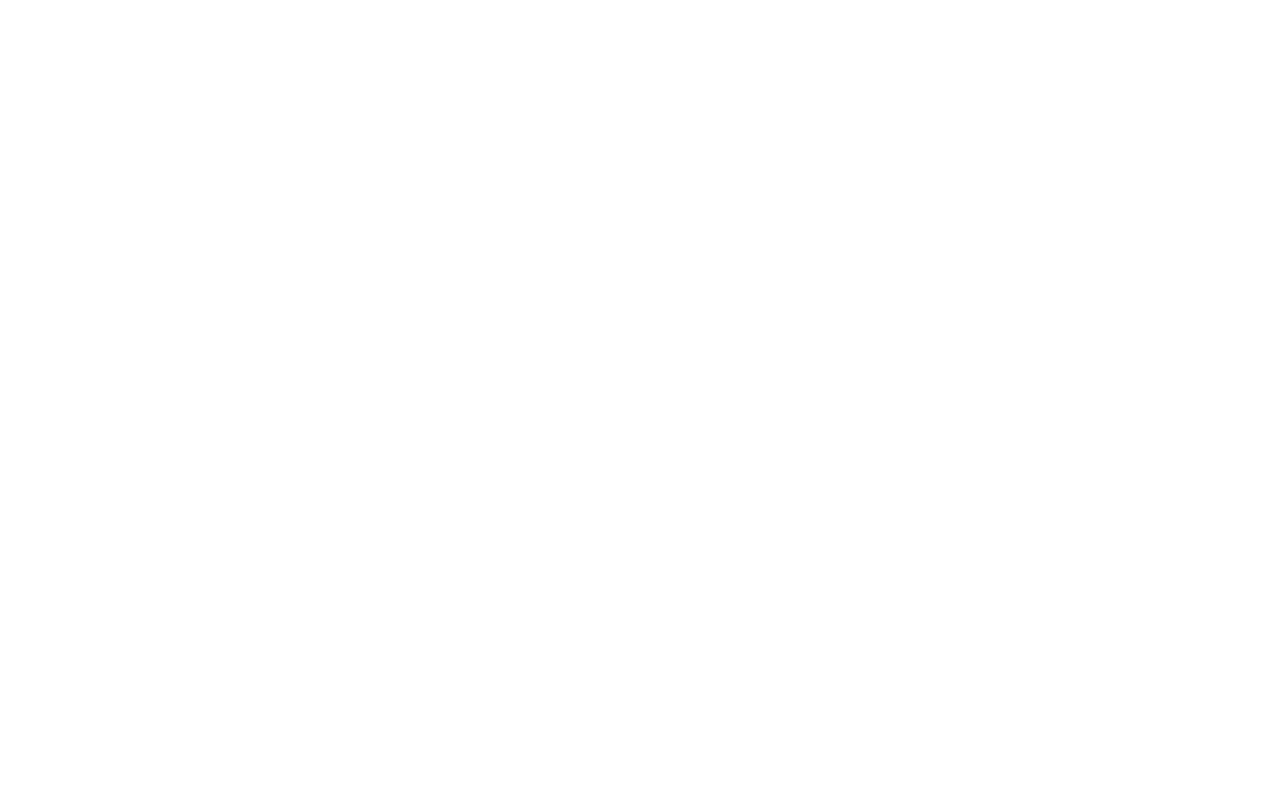
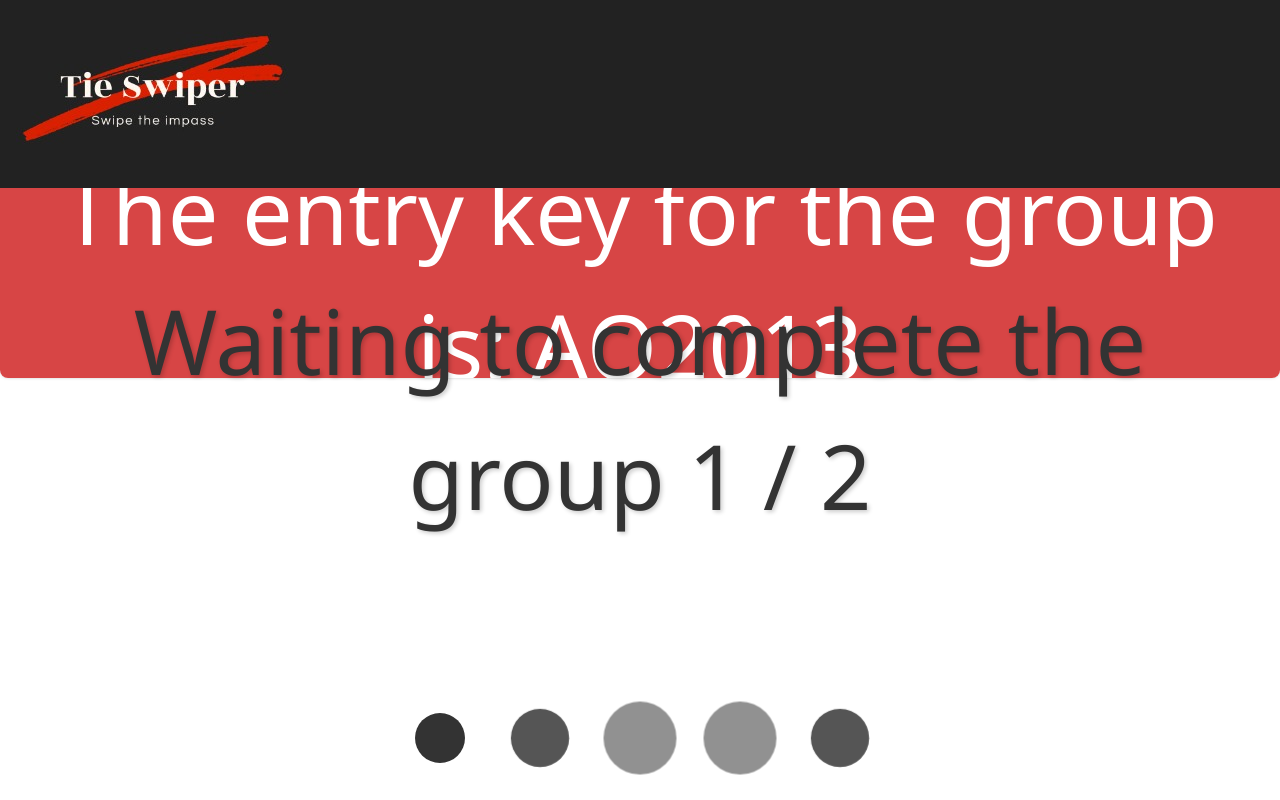
Before and after one commit to MarianaSilva659/Hack, a Vue app in the folder frontend/: page /waitgroup in a window 1280 px wide. Before the commit this address had no page. Built offline with nearby package versions, Linux system fonts and the light colour scheme.

Commit message:
falata duas páginas

```diff
--- /dev/null
+++ b/frontend/src/components/PagPrincipal.vue
@@ -0,0 +1,25 @@
+<template>
+    <header class="w3-container" style="position: relative;background-color: #222222;">
+        <div><img src="../assets/logo.jpeg" alt="Imagem de Exemplo" class="w3-image" ref="imag"></div>
+    </header>
+</template>
+
+
+<script>
+export default {
+    data() {
+        return {
+
+        };
+    },
+
+    methods: {
+
+    }
+}
+</script>
+
+
+
+<style scoped>
+</style>
--- /dev/null
+++ b/frontend/src/components/WaitGroup.vue
@@ -0,0 +1,150 @@
+<template>
+    <header class="w3-container" style="position: relative;background-color: #222222;">
+        <div><img src="../assets/logo.jpeg" alt="Imagem de Exemplo" class="w3-image" ref="imag"></div>
+    </header>
+    <div class="centered">
+        <div class="info" style="margin-top: 100px;">
+            <div class="info__title">The entry key for the group is: {{ chave }} </div>
+        </div>
+    </div>
+    <div class="centered" style="margin-top: 100px">
+        <h1 class="waiting-text">Waiting to complete the group {{ numPessoasGrupo }} / {{ total }}</h1>
+    </div>
+    <div class="centered"  style="margin-top: 250px">
+        <div class="loader3">
+            <div class="circle1"></div>
+            <div class="circle1"></div>
+            <div class="circle1"></div>
+            <div class="circle1"></div>
+            <div class="circle1"></div>
+        </div>
+    </div>
+</template>
+
+
+<script>
+export default {
+    data() {
+        return {
+            chave: 'AQ2013',
+            total: 2 ,
+            numPessoasGrupo: 1
+        };
+    },
+    methods: {
+        voltarInicial() {
+            this.$router.push('/');
+        }
+    },
+    watch: {
+        total(newValue) {
+            this.verificarTotalENumPessoasGrupo();
+        },
+        numPessoasGrupo(newValue) {
+            this.verificarTotalENumPessoasGrupo();
+        }
+    },
+    mounted() {
+        this.verificarTotalENumPessoasGrupo();
+    },
+    methods: {
+        verificarTotalENumPessoasGrupo() {
+            if (this.total === this.numPessoasGrupo) {
+                this.$router.push('/pagPrincipal');
+            }
+        }
+    }
+}
+</script>
+
+<style scoped>
+.centered {
+    display: flex;
+    justify-content: center;
+    align-items: center;
+    height: 10vh; /* Isso é opcional, dependendo do seu layout */
+}
+
+.info {
+    font-family: system-ui, -apple-system, BlinkMacSystemFont, 'Segoe UI', Roboto, Oxygen, Ubuntu, Cantarell, 'Open Sans', 'Helvetica Neue', sans-serif;
+    width: 1650px;
+    height: 200px; /* Ajuste da altura para 200px */
+    padding: 12px;
+    display: flex;
+    flex-direction: row;
+    align-items: center;
+    justify-content: center; /* Centraliza horizontalmente */
+    background: #d74545;
+    border-radius: 8px;
+    box-shadow: 0px 0px 5px -3px #111;
+    overflow-y: auto; /* Tornar o conteúdo rolável verticalmente */
+}
+
+.info__title {
+    font-weight: 500;
+    font-size: 90px;
+    color: #fff;
+    text-align: center; /* Centraliza o texto dentro do elemento */
+    display: flex; /* Para alinhar verticalmente */
+    align-items: center; /* Alinha verticalmente */
+}
+
+
+.loader3 {
+  display: flex;
+  justify-content: center;
+  align-items: center;
+}
+
+.circle1 {
+  width: 50px;
+  height: 50px;
+  border-radius: 50%;
+  margin: 0 25px;
+  background-color: #333;
+  animation: circle1 1s ease-in-out infinite;
+}
+
+.circle1:nth-child(2) {
+  animation-delay: 0.2s;
+}
+
+.circle1:nth-child(3) {
+  animation-delay: 0.4s;
+}
+
+.circle1:nth-child(4) {
+  animation-delay: 0.6s;
+}
+
+.circle1:nth-child(5) {
+  animation-delay: 0.8s;
+}
+
+@keyframes circle1 {
+  0% {
+    transform: scale(1);
+    opacity: 1;
+  }
+
+  50% {
+    transform: scale(1.5);
+    opacity: 0.5;
+  }
+
+  100% {
+    transform: scale(1);
+    opacity: 1;
+  }
+}
+
+.waiting-text {
+    font-size: 90px;
+    color: #333; /* Cor do texto */
+    text-shadow: 2px 2px 4px rgba(0,0,0,0.2); /* Sombra do texto */
+    text-align: center; /* Alinhamento central */
+    padding: 20px; /* Espaçamento interno */
+    border-radius: 10px; /* Bordas arredondadas */
+}
+
+</style>
```
Also changed, not shown: frontend/src/router/index.js (+7 -1 lines).
